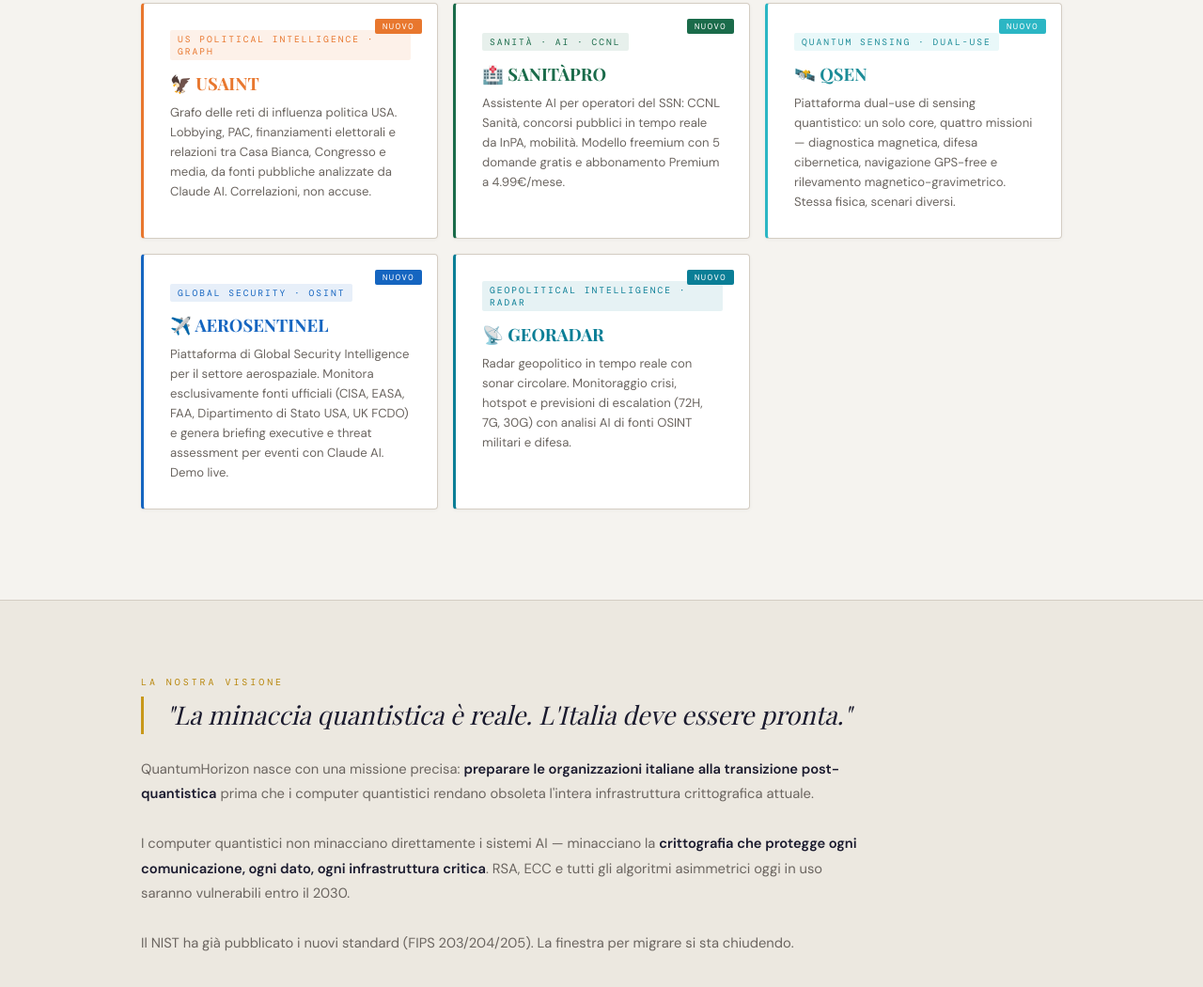
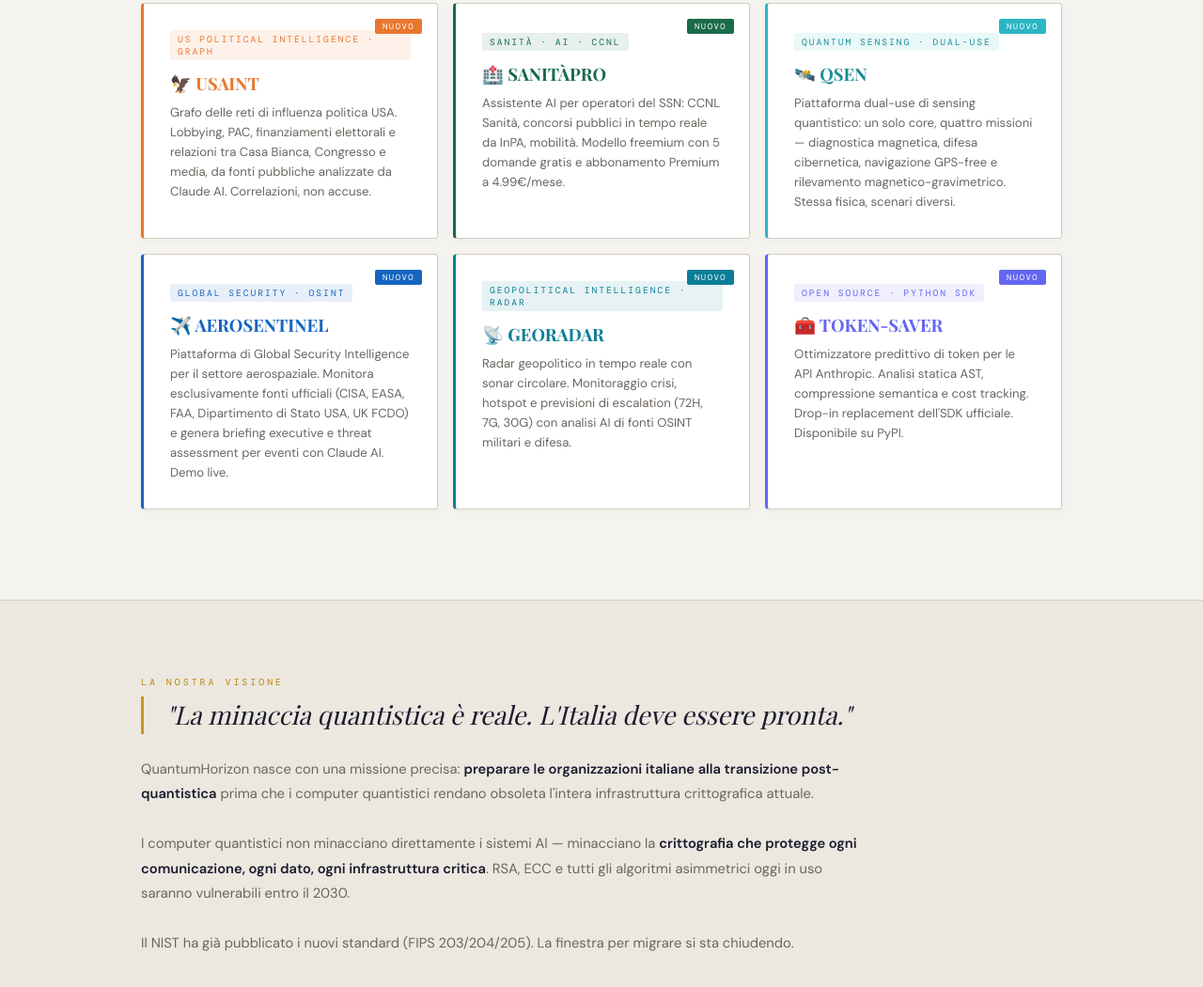
Before and after one commit to remo12262/quantumhorizon-web, a plain HTML site: page index.html in a window 1280 px wide. Shown: the part 2160-3210 px from the top of the page at 94% size. Drawn offline with nearby package versions, Linux system fonts and the light colour scheme; a web font is replaced by a local one.

Commit message:
Update index.html

```diff
--- a/index.html
+++ b/index.html
@@ -324,6 +324,12 @@
         <div class="prod-name" style="color:#0a7e96;">📡 GEORADAR</div>
         <p class="prod-desc" data-it="Radar geopolitico in tempo reale con sonar circolare. Monitoraggio crisi, hotspot e previsioni di escalation (72H, 7G, 30G) con analisi AI di fonti OSINT militari e difesa." data-en="Real-time geopolitical radar with circular sonar display. Crisis monitoring, hotspots and escalation predictions (72H, 7D, 30D) with AI analysis of military and defense OSINT sources.">Radar geopolitico in tempo reale con sonar circolare. Monitoraggio crisi, hotspot e previsioni di escalation (72H, 7G, 30G) con analisi AI di fonti OSINT militari e difesa.</p>
       </a>
+      <a href="https://github.com/remo12262/token-saver" target="_blank" class="prod-card" style="border-left-color:#6366f1;">
+        <span class="badge-abs" style="background:#6366f1;" data-it="Nuovo" data-en="New">Nuovo</span>
+        <span class="prod-badge" style="background:rgba(99,102,241,0.1);color:#6366f1;" data-it="Open Source · Python SDK" data-en="Open Source · Python SDK">Open Source · Python SDK</span>
+        <div class="prod-name" style="color:#6366f1;">🧰 TOKEN-SAVER</div>
+        <p class="prod-desc" data-it="Ottimizzatore predittivo di token per le API Anthropic. Analisi statica AST, compressione semantica e cost tracking. Drop-in replacement dell'SDK ufficiale. Disponibile su PyPI." data-en="Predictive token optimizer for the Anthropic API. AST static analysis, semantic compression and cost tracking. Drop-in replacement for the official SDK. Available on PyPI.">Ottimizzatore predittivo di token per le API Anthropic. Analisi statica AST, compressione semantica e cost tracking. Drop-in replacement dell'SDK ufficiale. Disponibile su PyPI.</p>
+      </a>
     </div>
   </div>
 </section>
```
